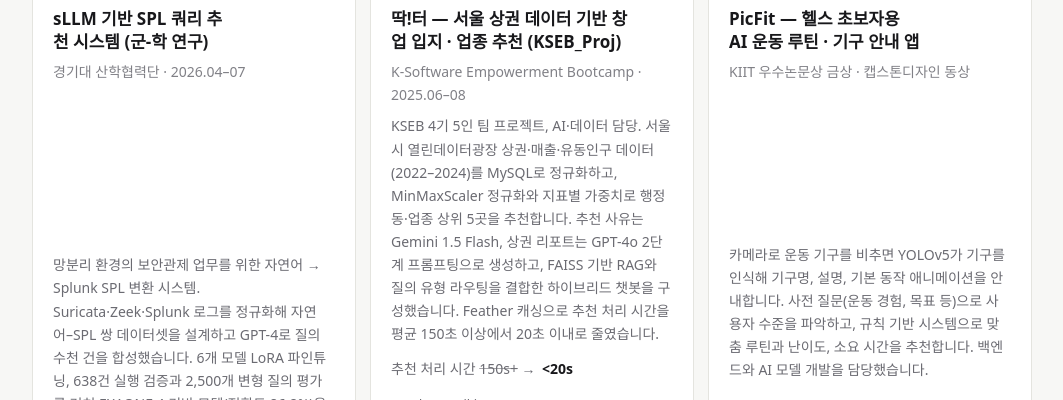
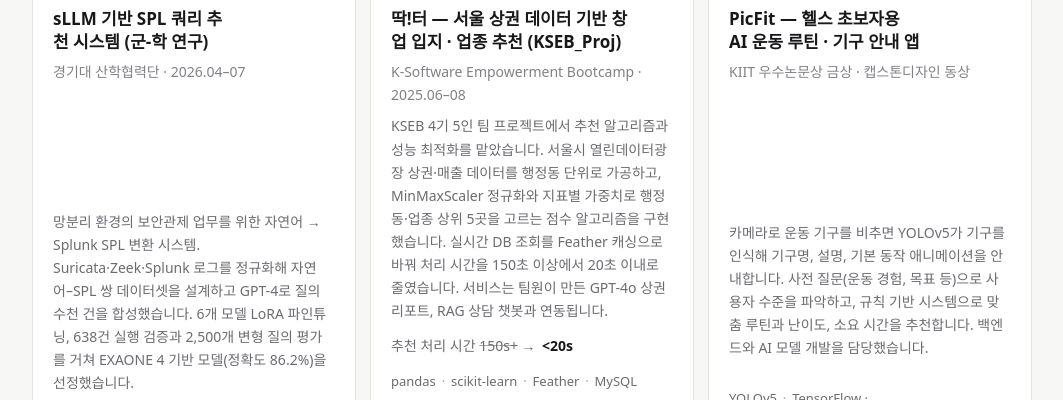
Before and after one commit to sowon418/sowon418.github.io, a plain HTML site: page index.html in a window 1280 px wide. Shown: the part 2590-2990 px from the top of the page, without its empty margins (108-1171 px from the left). Drawn offline with Linux system fonts and the light colour scheme; animation ran at ten frames a second; a web font is replaced by a local one.

Commit message:
Clarify KSEB role: recommendation algorithm and Feather caching
Co-Authored-By: Claude Opus 5.5 <noreply@anthropic.com>

```diff
--- a/index.html
+++ b/index.html
@@ -291,9 +291,9 @@ const DATA = {
       tags: ["sLLM", "LoRA", "EXAONE", "Splunk SPL", "Gradio"], links: {}, img: "assets/img/sllm.png",
       badge: "경기대 산학협력단 · 2026.04–07" },
     { cat: "AI · Data", title: "딱!터 — 서울 상권 데이터 기반 창업 입지 · 업종 추천 (KSEB_Proj)",
-      desc: "KSEB 4기 5인 팀 프로젝트, AI·데이터 담당. 서울시 열린데이터광장 상권·매출·유동인구 데이터(2022–2024)를 MySQL로 정규화하고, MinMaxScaler 정규화와 지표별 가중치로 행정동·업종 상위 5곳을 추천합니다. 추천 사유는 Gemini 1.5 Flash, 상권 리포트는 GPT-4o 2단계 프롬프팅으로 생성하고, FAISS 기반 RAG와 질의 유형 라우팅을 결합한 하이브리드 챗봇을 구성했습니다. Feather 캐싱으로 추천 처리 시간을 평균 150초 이상에서 20초 이내로 줄였습니다.",
+      desc: "KSEB 4기 5인 팀 프로젝트에서 추천 알고리즘과 성능 최적화를 맡았습니다. 서울시 열린데이터광장 상권·매출 데이터를 행정동 단위로 가공하고, MinMaxScaler 정규화와 지표별 가중치로 행정동·업종 상위 5곳을 고르는 점수 알고리즘을 구현했습니다. 실시간 DB 조회를 Feather 캐싱으로 바꿔 처리 시간을 150초 이상에서 20초 이내로 줄였습니다. 서비스는 팀원이 만든 GPT-4o 상권 리포트, RAG 상담 챗봇과 연동됩니다.",
       metric: { label: "추천 처리 시간", before: "150s+", after: "<20s" },
-      tags: ["pandas", "scikit-learn", "LangChain", "FAISS", "GPT-4o", "MySQL"],
+      tags: ["pandas", "scikit-learn", "Feather", "MySQL"],
       links: { GitHub: "https://github.com/alberione1110/KSEB_Proj" }, img: "assets/img/kseb-recommend.jpg",
       images: ["assets/img/kseb-recommend.jpg", "assets/img/kseb-report.jpg", "assets/img/kseb-chatbot.jpg", "assets/img/kseb-architecture.jpg"],
       captions: ["지역·업종 추천 결과와 LLM 추천 사유", "상권 분석 리포트 (GPT-4o)", "RAG 기반 상담 챗봇", "시스템 아키텍처"],
@@ -339,7 +339,7 @@ const DATA = {
       desc: "현대엔지비 · [KDC] 자율주행-인지 Track, [KDC] 카인사이드아웃 · 2026.04.20–06.26", when: "2026.06",
       images: ["assets/img/hmobility-perception.jpg", "assets/img/hmobility-carinsideout.jpg"] },
     { title: "K-Software Empowerment Bootcamp (KSEB) 4기 수료",
-      desc: "경기대학교 · 인공지능 5팀 딱!터 · AI·데이터 담당", when: "2025.08",
+      desc: "경기대학교 · 인공지능 5팀 딱!터 · 추천 알고리즘·캐싱 담당", when: "2025.08",
       images: ["assets/img/kseb-ddakter.jpg"] },
   ],
 };
```
